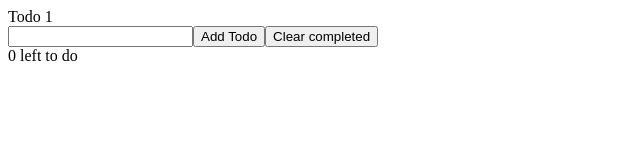
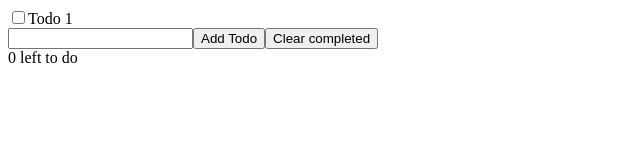
Before and after one commit to rekekki/todo, a React (Create React App) app: page / in a window 1280 px wide. Shown: the top 160 px of the page, without its empty margins (0-640 px from the left). Built offline with nearby package versions, Linux system fonts and the light colour scheme.

Commit message:
created a label for including a chechkbox

```diff
--- a/src/components/Todo.js
+++ b/src/components/Todo.js
@@ -3,7 +3,10 @@ import React from "react"
 const Todo = ({ todo }) => {
     return (
         <div>
+            <label>
+                <input type="checkbox" checked={todo.complete} />
             {todo.name}
+            </label>
         </div>
     )
 }
```
